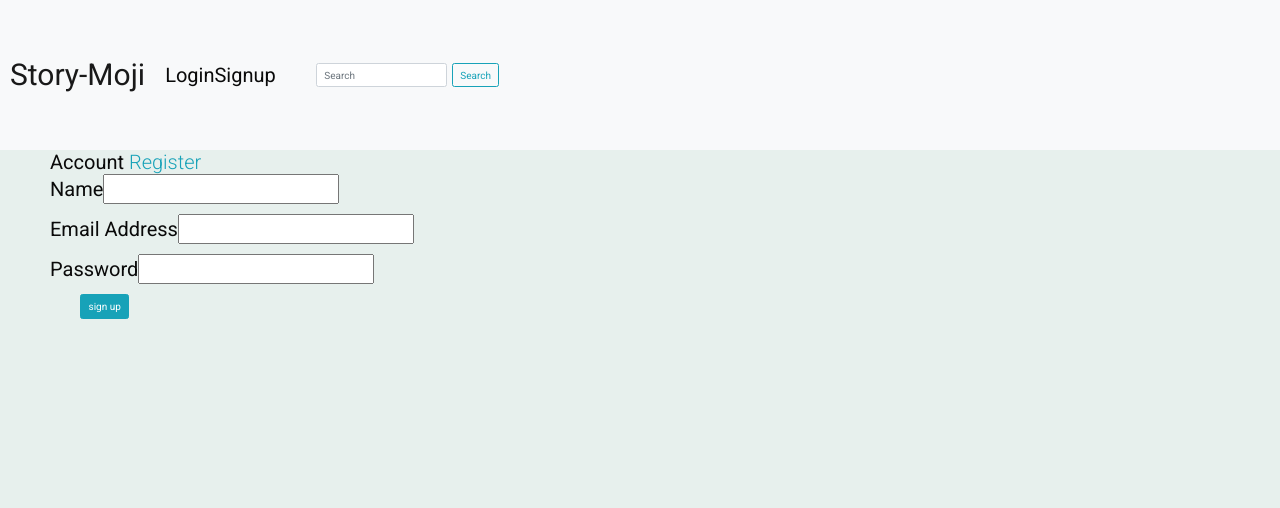
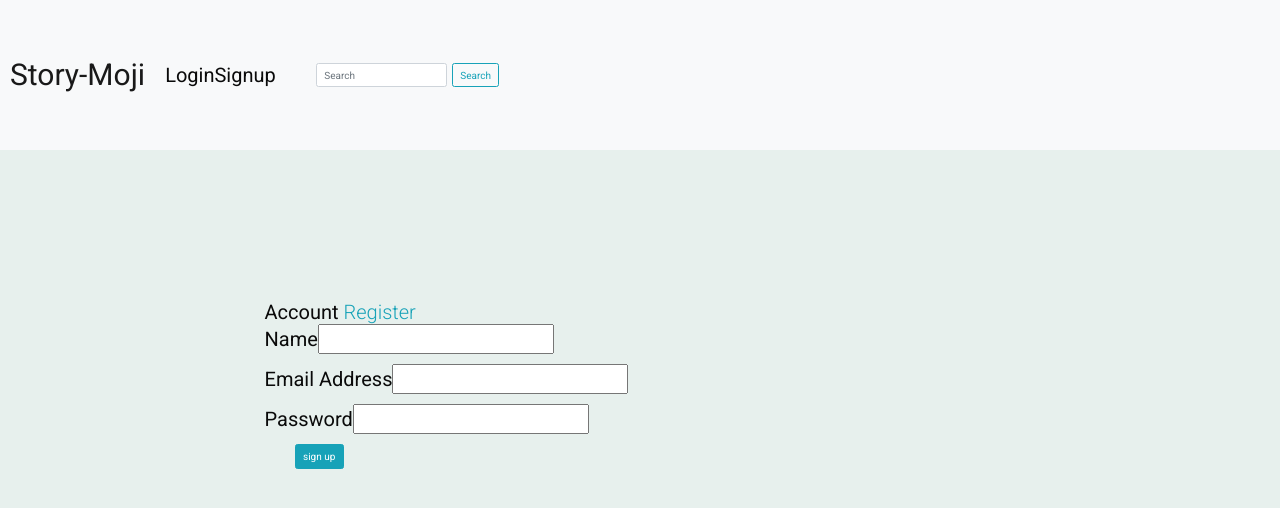
Before and after one commit to DriesVerb/Final-Project-DCI-EmojiGram, a React (Create React App) app in the folder client/: page /signup in a window 1280 px wide. Shown: the top 508 px of the page. Built offline with nearby package versions, Linux system fonts and the light colour scheme.

Commit message:
added some new styling

```diff
--- a/client/src/components/auth/SignUp.js
+++ b/client/src/components/auth/SignUp.js
@@ -54,7 +54,8 @@ const SignUp = (props) => {
   };
 
   return (
-    <div className="form-container">
+    <div className="grid-container">
+      <div className="form-container grid-container__mid">
         <h4>
           Account <span className="text-info">Register</span>
         </h4>
@@ -92,10 +93,16 @@ const SignUp = (props) => {
             />
           </div>
 
-        <Button className="ml-5" value="Register" type="submit" variant="info">
+          <Button
+            className="ml-5"
+            value="Register"
+            type="submit"
+            variant="info"
+          >
             sign up
           </Button>
         </form>
+      </div>
     </div>
   );
 };
--- a/client/src/components/auth/login.js
+++ b/client/src/components/auth/login.js
@@ -1,7 +1,6 @@
 import React, { useState, useContext, useEffect } from "react";
 import AlertContext from "../../context/alert/alertContext";
 import AuthContext from "../../context/auth/authContext";
-
 
 function Login(props) {
   const authContext = useContext(AuthContext);
@@ -52,7 +51,8 @@ function Login(props) {
     }
   };
   return (
-    <div>
+    <div className="grid-container">
+      <div className="grid-container__mid">
         <form
           onSubmit={(e) => {
             e.preventDefault();
@@ -80,7 +80,6 @@ function Login(props) {
           <button type="submit" className="btn btn-success">
             Login
           </button>
-
         </form>
         {/* <button>Facebook</button>
     <button>Instagram</button>
@@ -104,6 +103,7 @@ function Login(props) {
           Facebook
         </a>
       </div>
+    </div>
   );
 }
 export default Login;
--- a/client/src/components/layout/Alert.js
+++ b/client/src/components/layout/Alert.js
@@ -1,20 +1,27 @@
-import React, { useContext } from 'react';
-import AlertContext from '../../context/alert/alertContext';
-import { Alert,Col,Row } from 'react-bootstrap';
+import React, { useContext } from "react";
+import AlertContext from "../../context/alert/alertContext";
+import { Alert, Col, Row } from "react-bootstrap";
 
 const Alerts = () => {
-    const alertContext = useContext(AlertContext);
+  const alertContext = useContext(AlertContext);
 
-    const { alerts } = alertContext;
+  const { alerts } = alertContext;
 
-    return (
-      //if the alert state has something then loop in it
+  return (
+    //if the alert state has something then loop in it
     alerts.length > 0 &&
-    alerts.map(alert => (
-      <Alert key={alert.id} variant={`${alert.alertStyle}`}>
+    alerts.map((alert) => (
+      <Alert
+        key={alert.id}
+        variant={`${alert.alertStyle}`}
+        className="app__navbar"
+      >
         <Row>
-           <Col  md={{ span: 8, offset: 3 }} className='fas fa-info-circle' >
- <span>{""} </span>{alert.msg} </Col></Row>
+          <Col md={{ span: 8, offset: 3 }} className="fas fa-info-circle ">
+            <span>{""} </span>
+            {alert.msg}{" "}
+          </Col>
+        </Row>
       </Alert>
     ))
   );
```
Lines whose indentation alone changed are shown as unchanged.
